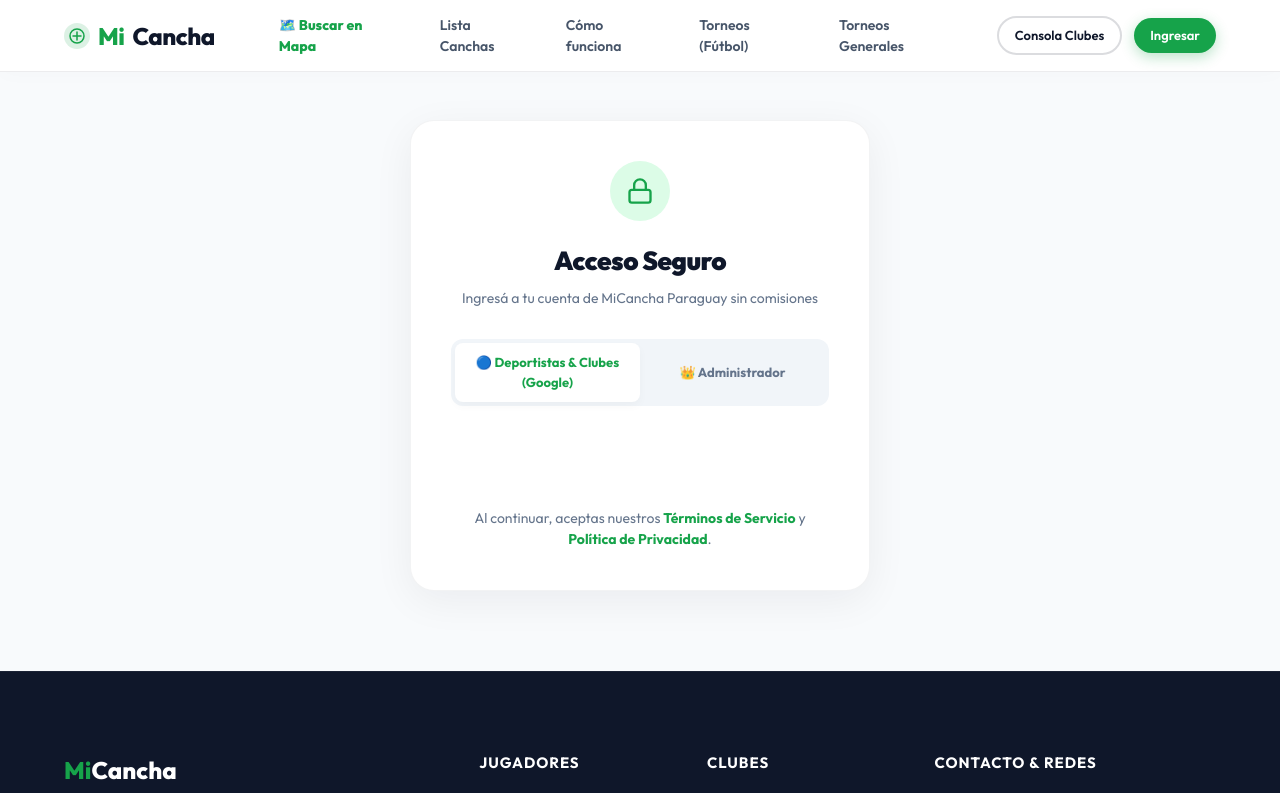
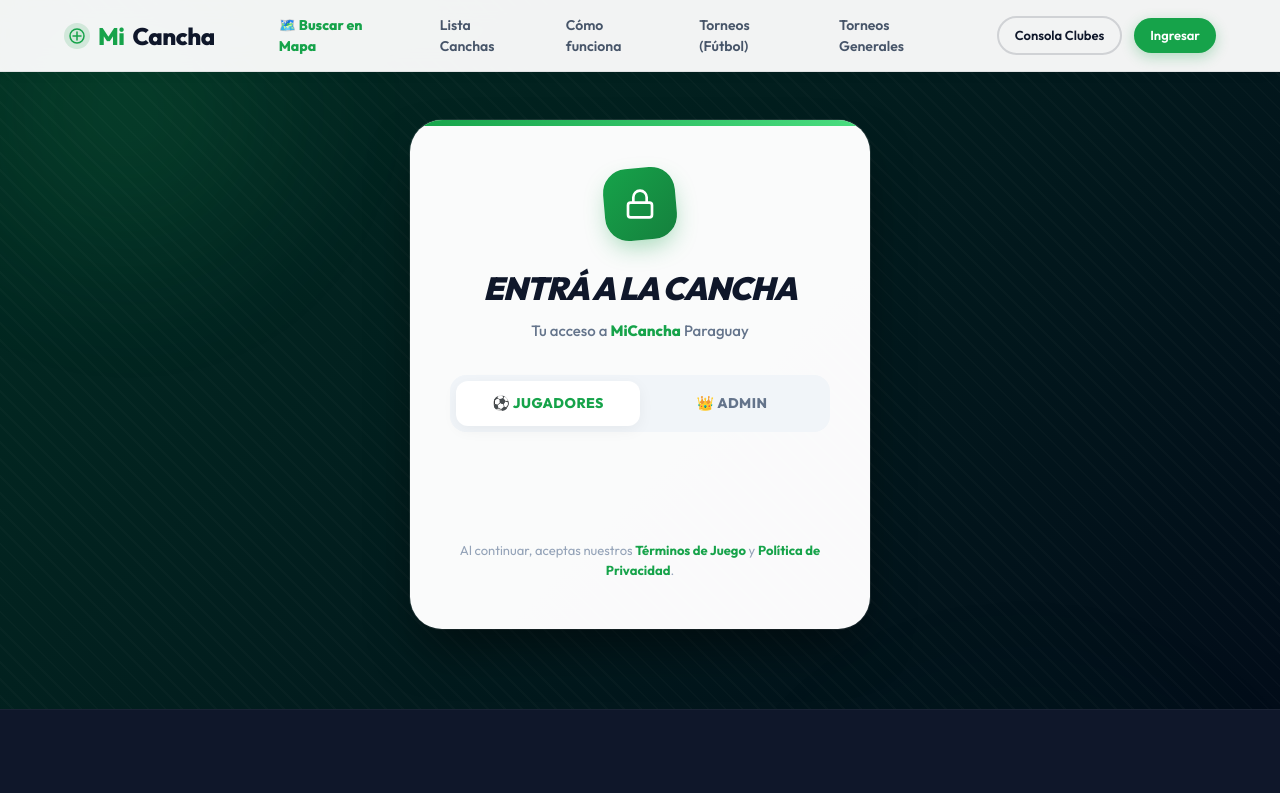
Before and after one commit to lprafael/sist_base, a Next.js app in the folder web/: page /login in a window 1280 px wide. Shown: the top 793 px of the page. Built offline with nearby package versions, Linux system fonts and the light colour scheme; no server answers.

Commit message:
feat: redesign login, fix MMAController, add tooltips to config

```diff
--- a/web/src/app/login/page.tsx
+++ b/web/src/app/login/page.tsx
@@ -176,92 +176,108 @@ export default function LoginPage() {
 
   return (
     <GoogleOAuthProvider clientId={process.env.NEXT_PUBLIC_GOOGLE_CLIENT_ID || ''}>
-      <div style={{ minHeight: '100vh', display: 'flex', flexDirection: 'column', background: '#f8fafc', color: '#0f172a', fontFamily: "'Outfit', sans-serif" }}>
+      <div style={{ minHeight: '100vh', display: 'flex', flexDirection: 'column', background: 'linear-gradient(135deg, #022c22 0%, #020617 100%)', color: '#ffffff', fontFamily: "'Outfit', sans-serif", position: 'relative', overflow: 'hidden' }}>
+
+        {/* Dynamic Sporty Background Elements */}
+        <div style={{ position: 'absolute', top: '-10%', left: '-10%', width: '40%', height: '40%', background: 'radial-gradient(circle, rgba(34,197,94,0.15) 0%, transparent 70%)', borderRadius: '50%', filter: 'blur(40px)', zIndex: 0 }} />
+        <div style={{ position: 'absolute', bottom: '-10%', right: '-5%', width: '50%', height: '50%', background: 'radial-gradient(circle, rgba(22,163,74,0.1) 0%, transparent 70%)', borderRadius: '50%', filter: 'blur(60px)', zIndex: 0 }} />
+        <div style={{ position: 'absolute', top: 0, left: 0, right: 0, bottom: 0, backgroundImage: 'repeating-linear-gradient(45deg, rgba(255,255,255,0.02) 0px, rgba(255,255,255,0.02) 2px, transparent 2px, transparent 12px)', zIndex: 0 }} />
+
+        <div style={{ position: 'relative', zIndex: 10 }}>
           <Nav scrolled={true} />
+        </div>
 
-      <div style={{ flex: 1, display: 'flex', alignItems: 'center', justifyContent: 'center', padding: '120px 20px 80px' }}>
+        <div style={{ flex: 1, display: 'flex', alignItems: 'center', justifyContent: 'center', padding: '120px 20px 80px', position: 'relative', zIndex: 1 }}>
 
           <div style={{
-          background: '#ffffff',
-          borderRadius: 24,
-          boxShadow: '0 10px 40px rgba(15,23,42,0.06)',
-          border: '1px solid rgba(15,23,42,0.05)',
+            background: 'rgba(255, 255, 255, 0.98)',
+            borderRadius: 32,
+            boxShadow: '0 25px 50px -12px rgba(0,0,0,0.5), 0 0 0 1px rgba(255,255,255,0.1)',
             width: '100%',
             maxWidth: '460px',
-          padding: 40,
+            padding: '48px 40px',
             display: 'flex',
             flexDirection: 'column',
-          alignItems: 'center'
+            alignItems: 'center',
+            position: 'relative',
+            overflow: 'hidden'
           }}>
+            {/* Top green accent line */}
+            <div style={{ position: 'absolute', top: 0, left: 0, right: 0, height: 6, background: 'linear-gradient(90deg, #16a34a, #4ade80)' }} />
 
-          <div style={{ width: 60, height: 60, borderRadius: 100, background: '#dcfce7', display: 'flex', alignItems: 'center', justifyContent: 'center', marginBottom: 20 }}>
-            <Lock size={28} style={{ color: '#16a34a' }} />
+            <div style={{ width: 72, height: 72, borderRadius: 24, background: 'linear-gradient(135deg, #16a34a, #15803d)', display: 'flex', alignItems: 'center', justifyContent: 'center', marginBottom: 24, boxShadow: '0 10px 25px -5px rgba(22,163,74,0.4)', transform: 'rotate(-5deg)' }}>
+              <Lock size={32} style={{ color: '#ffffff', transform: 'rotate(5deg)' }} />
             </div>
 
-          <h2 style={{ fontSize: 26, fontWeight: 900, letterSpacing: '-0.5px', marginBottom: 8, textAlign: 'center' }}>
-            Acceso Seguro
+            <h2 style={{ fontSize: 32, fontWeight: 900, letterSpacing: '-1px', marginBottom: 8, textAlign: 'center', color: '#0f172a', textTransform: 'uppercase', fontStyle: 'italic' }}>
+              Entrá a la Cancha
             </h2>
-          <p style={{ color: '#64748b', fontSize: 14, textAlign: 'center', marginBottom: 30 }}>
-            Ingresá a tu cuenta de MiCancha Paraguay sin comisiones
+            <p style={{ color: '#64748b', fontSize: 15, textAlign: 'center', marginBottom: 32, fontWeight: 500 }}>
+              Tu acceso a <span style={{ color: '#16a34a', fontWeight: 800 }}>MiCancha</span> Paraguay
             </p>
 
             {/* Custom Switch Tab */}
-          <div style={{ display: 'flex', background: '#f1f5f9', padding: 4, borderRadius: 12, width: '100%', marginBottom: 30 }}>
+            <div style={{ display: 'flex', background: '#f1f5f9', padding: 6, borderRadius: 16, width: '100%', marginBottom: 32 }}>
               <button
                 onClick={() => setAuthMode('google')}
                 style={{
                   flex: 1,
                   border: 'none',
-                padding: '10px 0',
-                borderRadius: 8,
-                fontWeight: 700,
-                fontSize: 13,
+                  padding: '12px 0',
+                  borderRadius: 12,
+                  fontWeight: 800,
+                  fontSize: 14,
                   cursor: 'pointer',
                   background: authMode === 'google' ? '#ffffff' : 'transparent',
                   color: authMode === 'google' ? '#16a34a' : '#64748b',
-                boxShadow: authMode === 'google' ? '0 4px 10px rgba(0,0,0,0.03)' : 'none',
-                transition: 'all 0.2s'
+                  boxShadow: authMode === 'google' ? '0 4px 15px rgba(0,0,0,0.05)' : 'none',
+                  transition: 'all 0.3s cubic-bezier(0.4, 0, 0.2, 1)',
+                  textTransform: 'uppercase',
+                  letterSpacing: '0.5px'
                 }}
               >
-              🔵 Deportistas & Clubes (Google)
+                ⚽ Jugadores
               </button>
               <button
                 onClick={() => setAuthMode('admin')}
                 style={{
                   flex: 1,
                   border: 'none',
-                padding: '10px 0',
-                borderRadius: 8,
-                fontWeight: 700,
-                fontSize: 13,
+                  padding: '12px 0',
+                  borderRadius: 12,
+                  fontWeight: 800,
+                  fontSize: 14,
                   cursor: 'pointer',
                   background: authMode === 'admin' ? '#ffffff' : 'transparent',
-                color: authMode === 'admin' ? '#16a34a' : '#64748b',
-                boxShadow: authMode === 'admin' ? '0 4px 10px rgba(0,0,0,0.03)' : 'none',
-                transition: 'all 0.2s'
+                  color: authMode === 'admin' ? '#0f172a' : '#64748b',
+                  boxShadow: authMode === 'admin' ? '0 4px 15px rgba(0,0,0,0.05)' : 'none',
+                  transition: 'all 0.3s cubic-bezier(0.4, 0, 0.2, 1)',
+                  textTransform: 'uppercase',
+                  letterSpacing: '0.5px'
                 }}
               >
-              👑 Administrador
+                👑 Admin
               </button>
             </div>
 
             {/* -------------------- GOOGLE LOGIN FORM -------------------- */}
             {authMode === 'google' && (
-            <div style={{ width: '100%', display: 'flex', flexDirection: 'column', gap: 16 }}>
-              <div style={{ display: 'flex', justifyContent: 'center' }}>
+              <div style={{ width: '100%', display: 'flex', flexDirection: 'column', gap: 20, animation: 'fadeIn 0.4s ease-out' }}>
+                <div style={{ display: 'flex', justifyContent: 'center', transform: 'scale(1.05)' }}>
                   <GoogleLogin
                     onSuccess={handleGoogleSuccess}
                     onError={handleGoogleError}
                     use_fedcm={false}
-                  theme="filled_blue"
-                  shape="rectangular"
+                    theme="filled_black"
+                    shape="pill"
                     size="large"
+                    text="continue_with"
                   />
                 </div>
                 <div style={{ textAlign: 'center', marginTop: 16 }}>
-                <p style={{ fontSize: 14, color: '#64748b' }}>
+                  <p style={{ fontSize: 13, color: '#94a3b8', lineHeight: 1.6 }}>
                     Al continuar, aceptas nuestros{' '}
-                  <Link href="/terminos" style={{ color: '#16a34a', fontWeight: 700, textDecoration: 'none' }}>Términos de Servicio</Link> y{' '}
+                    <Link href="/terminos" style={{ color: '#16a34a', fontWeight: 700, textDecoration: 'none' }}>Términos de Juego</Link> y{' '}
                     <Link href="/privacidad" style={{ color: '#16a34a', fontWeight: 700, textDecoration: 'none' }}>Política de Privacidad</Link>.
                   </p>
                 </div>
@@ -270,45 +286,50 @@ export default function LoginPage() {
 
             {/* -------------------- ADMIN FORM -------------------- */}
             {authMode === 'admin' && (
-            <form onSubmit={handleAdminLogin} style={{ width: '100%', display: 'flex', flexDirection: 'column', gap: 16 }}>
+              <form onSubmit={handleAdminLogin} style={{ width: '100%', display: 'flex', flexDirection: 'column', gap: 20, animation: 'fadeIn 0.4s ease-out' }}>
                 {adminError && (
-                <div style={{ background: '#fee2e2', color: '#dc2626', padding: 12, borderRadius: 10, fontSize: 12, fontWeight: 700 }}>
+                  <div style={{ background: '#fef2f2', color: '#ef4444', border: '1px solid #f87171', padding: 14, borderRadius: 12, fontSize: 13, fontWeight: 700, display: 'flex', alignItems: 'center', gap: 8 }}>
+                    <Shield size={18} />
                     {adminError}
                   </div>
                 )}
 
-              <div style={{ display: 'flex', flexDirection: 'column', gap: 6 }}>
-                <label style={{ fontSize: 12, fontWeight: 700, color: '#475569' }}>Usuario</label>
+                <div style={{ display: 'flex', flexDirection: 'column', gap: 8 }}>
+                  <label style={{ fontSize: 13, fontWeight: 800, color: '#334155', textTransform: 'uppercase', letterSpacing: '0.5px' }}>Usuario</label>
                   <div style={{ position: 'relative' }}>
-                  <User size={16} style={{ position: 'absolute', left: 12, top: '50%', transform: 'translateY(-50%)', color: '#64748b' }} />
+                    <User size={18} style={{ position: 'absolute', left: 14, top: '50%', transform: 'translateY(-50%)', color: '#94a3b8' }} />
                     <input
                       type="text"
                       value={adminUser}
                       onChange={e => setAdminUser(e.target.value)}
                       placeholder="admin"
-                    style={{ width: '100%', padding: '10px 10px 10px 36px', borderRadius: 10, border: '1px solid #cbd5e1', outline: 'none' }}
+                      style={{ width: '100%', padding: '14px 14px 14px 42px', borderRadius: 14, border: '2px solid #e2e8f0', outline: 'none', fontSize: 15, fontWeight: 600, color: '#0f172a', transition: 'border-color 0.2s', background: '#f8fafc' }}
+                      onFocus={e => e.target.style.borderColor = '#16a34a'}
+                      onBlur={e => e.target.style.borderColor = '#e2e8f0'}
                       required
                     />
                   </div>
                 </div>
 
-              <div style={{ display: 'flex', flexDirection: 'column', gap: 6 }}>
-                <label style={{ fontSize: 12, fontWeight: 700, color: '#475569' }}>Contraseña</label>
+                <div style={{ display: 'flex', flexDirection: 'column', gap: 8 }}>
+                  <label style={{ fontSize: 13, fontWeight: 800, color: '#334155', textTransform: 'uppercase', letterSpacing: '0.5px' }}>Contraseña</label>
                   <div style={{ position: 'relative' }}>
-                  <Lock size={16} style={{ position: 'absolute', left: 12, top: '50%', transform: 'translateY(-50%)', color: '#64748b' }} />
+                    <Lock size={18} style={{ position: 'absolute', left: 14, top: '50%', transform: 'translateY(-50%)', color: '#94a3b8' }} />
                     <input
                       type={showAdminPass ? "text" : "password"}
                       value={adminPass}
                       onChange={e => setAdminPass(e.target.value)}
                       placeholder="••••••••"
-                    style={{ width: '100%', padding: '10px 40px 10px 36px', borderRadius: 10, border: '1px solid #cbd5e1', outline: 'none' }}
+                      style={{ width: '100%', padding: '14px 44px 14px 42px', borderRadius: 14, border: '2px solid #e2e8f0', outline: 'none', fontSize: 15, fontWeight: 600, color: '#0f172a', transition: 'border-color 0.2s', background: '#f8fafc' }}
+                      onFocus={e => e.target.style.borderColor = '#16a34a'}
+                      onBlur={e => e.target.style.borderColor = '#e2e8f0'}
                       required
                     />
                     <div
                       onClick={() => setShowAdminPass(!showAdminPass)}
-                    style={{ position: 'absolute', right: 12, top: '50%', transform: 'translateY(-50%)', cursor: 'pointer', color: '#64748b', display: 'flex' }}
+                      style={{ position: 'absolute', right: 14, top: '50%', transform: 'translateY(-50%)', cursor: 'pointer', color: '#94a3b8', display: 'flex', padding: 4 }}
                     >
-                    {showAdminPass ? <EyeOff size={16} /> : <Eye size={16} />}
+                      {showAdminPass ? <EyeOff size={18} /> : <Eye size={18} />}
                     </div>
                   </div>
                 </div>
@@ -317,30 +338,42 @@ export default function LoginPage() {
                   type="submit"
                   style={{
                     width: '100%',
-                  background: '#16a34a',
+                    background: 'linear-gradient(90deg, #16a34a, #15803d)',
                     color: 'white',
                     border: 'none',
-                  borderRadius: 12,
-                  padding: 14,
-                  fontWeight: 700,
-                  fontSize: 15,
+                    borderRadius: 14,
+                    padding: '16px',
+                    fontWeight: 900,
+                    fontSize: 16,
                     cursor: 'pointer',
-                  marginTop: 10,
-                  boxShadow: '0 4px 12px rgba(22,163,74,0.2)'
+                    marginTop: 8,
+                    boxShadow: '0 8px 20px -6px rgba(22,163,74,0.6)',
+                    textTransform: 'uppercase',
+                    letterSpacing: '1px',
+                    transition: 'transform 0.1s, box-shadow 0.2s'
                   }}
+                  onMouseOver={e => e.currentTarget.style.transform = 'translateY(-2px)'}
+                  onMouseOut={e => e.currentTarget.style.transform = 'translateY(0)'}
+                  onMouseDown={e => e.currentTarget.style.transform = 'translateY(1px)'}
+                  onMouseUp={e => e.currentTarget.style.transform = 'translateY(-2px)'}
                 >
-                Ingresar como Admin
+                  Iniciar Sesión
                 </button>
               </form>
             )}
-
+          </div>
         </div>
 
+        <div style={{ position: 'relative', zIndex: 10 }}>
+          <Footer />
         </div>
 
-
-
-      <Footer />
+        <style dangerouslySetInnerHTML={{__html: `
+          @keyframes fadeIn {
+            from { opacity: 0; transform: translateY(10px); }
+            to { opacity: 1; transform: translateY(0); }
+          }
+        `}} />
       </div>
     </GoogleOAuthProvider>
   );
--- a/web/src/components/torneo-admin/ConfiguracionTab.tsx
+++ b/web/src/components/torneo-admin/ConfiguracionTab.tsx
@@ -1,6 +1,6 @@
 "use client";
 import React, { useState, useRef } from 'react';
-import { Calendar, Image as ImageIcon, MapPin, Users, Activity, Trophy, Scale, Shield, BarChart2, CheckSquare, Eye, Printer, FileText, Loader2, GitMerge, ArrowLeft, Plus, MinusCircle, User, List, Layers } from 'lucide-react';
+import { Calendar, Image as ImageIcon, MapPin, Users, Activity, Trophy, Scale, Shield, BarChart2, CheckSquare, Eye, Printer, FileText, Loader2, GitMerge, ArrowLeft, Plus, MinusCircle, User, List, Layers, HelpCircle } from 'lucide-react';
 import dynamic from 'next/dynamic';
 import ImageCropperModal from '../ui/ImageCropperModal';
 
@@ -527,21 +527,39 @@ export default function ConfiguracionTab({ torneo, onUpdate, onSubSectionSelect
 
             <div className="md:col-span-2 space-y-4">
               <div>
-                <label className="block text-xs font-bold text-slate-500 mb-1">Título</label>
+                <label className="flex items-center gap-1 text-xs font-bold text-slate-500 mb-1 group relative w-max">
+                  Título
+                  <HelpCircle size={14} className="text-slate-400 cursor-help" />
+                  <div className="absolute bottom-full left-0 mb-2 hidden group-hover:block w-48 p-2 bg-slate-800 text-white text-xs font-normal rounded shadow-lg z-50 whitespace-normal">
+                    El nombre principal del torneo que verán todos los usuarios (ej. Copa Verano 2024).
+                  </div>
+                </label>
                 <input
                   type="text" name="nombre" value={formData.nombre} onChange={handleChange} onBlur={handleBlur}
                   className="w-full border border-slate-300 rounded px-3 py-2 outline-none focus:border-blue-500"
                 />
               </div>
               <div>
-                <label className="block text-xs font-bold text-slate-500 mb-1">Subtítulo</label>
+                <label className="flex items-center gap-1 text-xs font-bold text-slate-500 mb-1 group relative w-max">
+                  Subtítulo
+                  <HelpCircle size={14} className="text-slate-400 cursor-help" />
+                  <div className="absolute bottom-full left-0 mb-2 hidden group-hover:block w-48 p-2 bg-slate-800 text-white text-xs font-normal rounded shadow-lg z-50 whitespace-normal">
+                    Una frase corta para darle más contexto o slogan (ej. "La revancha de los campeones").
+                  </div>
+                </label>
                 <input
                   type="text" name="subtitulo" value={formData.subtitulo} onChange={handleChange} onBlur={handleBlur}
                   className="w-full border border-slate-300 rounded px-3 py-2 outline-none focus:border-blue-500"
                 />
               </div>
               <div>
-                <label className="block text-xs font-bold text-slate-500 mb-1">Descripción</label>
+                <label className="flex items-center gap-1 text-xs font-bold text-slate-500 mb-1 group relative w-max">
+                  Descripción
+                  <HelpCircle size={14} className="text-slate-400 cursor-help" />
+                  <div className="absolute bottom-full left-0 mb-2 hidden group-hover:block w-64 p-2 bg-slate-800 text-white text-xs font-normal rounded shadow-lg z-50 whitespace-normal">
+                    Los detalles completos del torneo, quién lo organiza, costos y cualquier otra info relevante.
+                  </div>
+                </label>
                 <textarea
                   name="descripcion" value={formData.descripcion} onChange={handleChange} onBlur={handleBlur} rows={3}
                   className="w-full border border-slate-300 rounded px-3 py-2 outline-none focus:border-blue-500"
@@ -550,14 +568,26 @@ export default function ConfiguracionTab({ torneo, onUpdate, onSubSectionSelect
               </div>
               <div className="grid grid-cols-2 gap-4">
                 <div>
-                  <label className="block text-xs font-bold text-slate-500 mb-1">Fecha de inicio</label>
+                  <label className="flex items-center gap-1 text-xs font-bold text-slate-500 mb-1 group relative w-max">
+                    Fecha de inicio
+                    <HelpCircle size={14} className="text-slate-400 cursor-help" />
+                    <div className="absolute bottom-full left-0 mb-2 hidden group-hover:block w-48 p-2 bg-slate-800 text-white text-xs font-normal rounded shadow-lg z-50 whitespace-normal">
+                      Cuándo empieza el primer partido del campeonato.
+                    </div>
+                  </label>
                   <div className="flex items-center gap-2 border border-slate-300 rounded px-3 py-2">
                     <Calendar size={16} className="text-slate-400" />
                     <input type="date" name="fecha_inicio" value={formData.fecha_inicio} onChange={handleChange} onBlur={handleBlur} className="w-full outline-none text-sm text-slate-700 bg-transparent" />
                   </div>
                 </div>
                 <div>
-                  <label className="block text-xs font-bold text-slate-500 mb-1">Fecha de finalización</label>
+                  <label className="flex items-center gap-1 text-xs font-bold text-slate-500 mb-1 group relative w-max">
+                    Fecha de finalización
+                    <HelpCircle size={14} className="text-slate-400 cursor-help" />
+                    <div className="absolute bottom-full right-0 md:left-0 md:right-auto mb-2 hidden group-hover:block w-48 p-2 bg-slate-800 text-white text-xs font-normal rounded shadow-lg z-50 whitespace-normal">
+                      La fecha estimada del último partido o final.
+                    </div>
+                  </label>
                   <div className="flex items-center gap-2 border border-slate-300 rounded px-3 py-2">
                     <Calendar size={16} className="text-slate-400" />
                     <input type="date" name="fecha_fin" value={formData.fecha_fin} onChange={handleChange} onBlur={handleBlur} className="w-full outline-none text-sm text-slate-700 bg-transparent" />
--- a/web/src/components/torneo-admin/modulos/MMAController.tsx
+++ b/web/src/components/torneo-admin/modulos/MMAController.tsx
@@ -65,15 +65,9 @@ export default function MMAController({ match, onClose, onSaved, onUpdate }: { m
           estadisticas: estadisticas
         })
       });
-
-      // Llamar onUpdate para refrescar datos por debajo, sin cerrar el modal
-      if (onUpdate) {
-         onUpdate();
-      }
-
-      if(nuevoEstado === 'finalizado' && onSaved) {
-        onSaved();
-      }
+      // Eliminamos el llamado a onUpdate y onSaved de aquí
+      // para evitar que el modal se cierre o se desmonte (por el spinner del padre)
+      // mientras el usuario sigue modificando datos.
     } catch(e) { console.error(e); }
   };
 
@@ -148,7 +142,7 @@ export default function MMAController({ match, onClose, onSaved, onUpdate }: { m
       <div className="bg-slate-100 w-full max-w-6xl h-[90vh] rounded-2xl shadow-2xl flex flex-col overflow-hidden">
         {/* Header */}
         <div className="bg-blue-900 text-white p-3 flex justify-between items-center relative border-b-4 border-amber-500">
-          <button onClick={onClose} className="p-2 hover:bg-white/10 rounded-full transition"><X size={20} /></button>
+          <button onClick={() => { if(onUpdate) onUpdate(); onClose(); }} className="p-2 hover:bg-white/10 rounded-full transition"><X size={20} /></button>
 
           <div className="absolute left-1/2 -translate-x-1/2">
             <select
```
Lines whose indentation alone changed are shown as unchanged.
